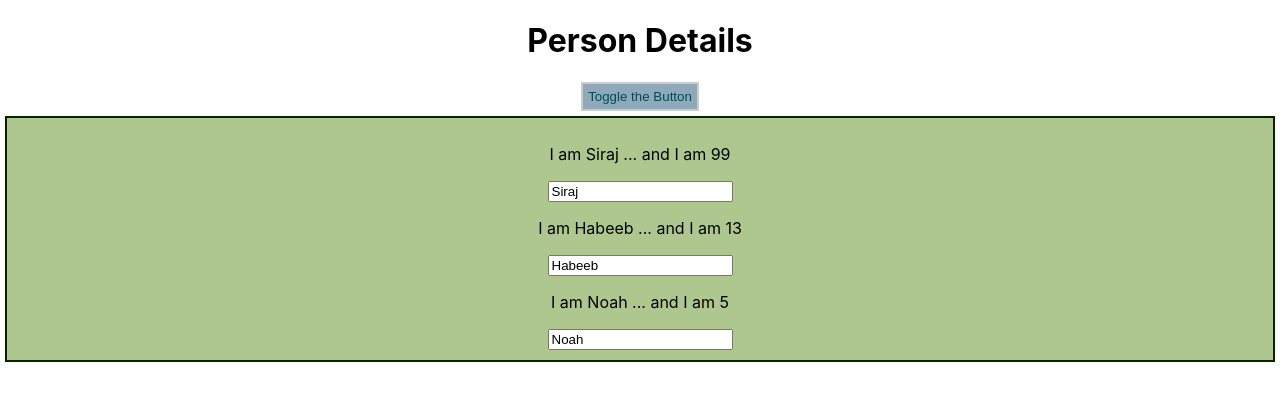
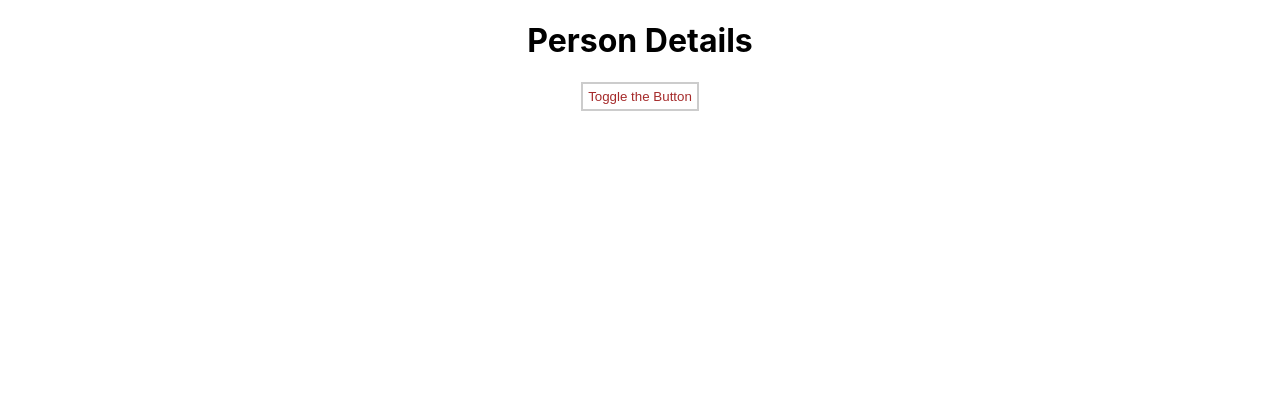
Before and after one commit to sirajrkhan/reaction, a React (Create React App) app: page / in a window 1280 px wide. Shown: the top 400 px of the page. Built offline with nearby package versions, Linux system fonts and the light colour scheme.

Commit message:
converted to person based comps -- added lifestyle hooks

```diff
--- a/src/components/Cockpit/Cockpit.js
+++ b/src/components/Cockpit/Cockpit.js
@@ -1,7 +1,12 @@
-import React from 'react'
+/* eslint-disable react-hooks/rules-of-hooks */
+import React, { useEffect } from 'react'
 import cockpitCSS from './Cockpit.module.css'
 
 const cockpit = (props) => {
+useEffect( () => {
+    console.log('Cockpit -- useEffect - only on toggle')
+},[props.personVisible]);
+
     let btnClass = [cockpitCSS.btn01];
     if (props.personVisible) {
         btnClass.push(cockpitCSS.btn02)
--- a/src/components/Persons/Person/Person.js
+++ b/src/components/Persons/Person/Person.js
@@ -1,13 +1,16 @@
-import React from 'react'
+import React, { Component } from 'react'
 
-const person = (props) => {
-    return (
-        <div className={props.styled}>
-            <p onClick={props.click}>I am {props.name} ... and I am {props.age}</p>
-            <p>{props.children}</p>
-            <input type="text" onChange={props.changed} value={props.name} />
-        </div>
-    )
+class Person extends Component {
+    render(){
+        console.log('well.. this seems to be Person Comp...')
+        return (
+            <div className={this.props.styled}>
+                <p onClick={this.props.click}>Name is... {this.props.name} ... and I am {this.props.age}</p>
+                <p>{this.props.children}</p>
+                <input type="text" onChange={this.props.changed} value={this.props.name} />
+            </div>
+        )
+    }
 }
 
-export default person
+export default Person
--- a/src/components/Persons/Persons.js
+++ b/src/components/Persons/Persons.js
@@ -1,18 +1,19 @@
-import React from 'react'
+import React, { Component } from 'react'
 import Person from './Person/Person'
 
-const person = (props) => {
-    return (
-        props.persons.map((person,index) =>
-             <Person
+class Persons extends Component {
+    render() {
+        console.log('hello from Persons Comp...')
+         return this.props.persons.map((person, index) =>
+            <Person
                 name={person.name}
                 age={person.age}
                 key={person.id}
-                click={() => props.clicked(index)}
-                changed={(event) => props.changed(event,person.id)}
+                click={() => this.props.clicked(index)}
+                changed={(event) => this.props.changed(event, person.id)}
             />
-            )
-    )
+        )
+    }
 }
 
-export default person;
+export default Persons;
--- a/src/containers/App.js
+++ b/src/containers/App.js
@@ -4,13 +4,32 @@ import Cockpit from '../components/Cockpit/Cockpit'
 import './App.css'
 
 class App extends Component {
+
+  constructor(props){
+    super(props);
+    console.log('App.js -- constructor');
+  }
+
   state = {
     persons: [
       { id: 'sdf32', name: 'Siraj', age: 99 },
       { id: 'adfd3', name: 'Habeeb', age: 13 },
       { id: 'fdas7', name: 'Noah', age: 5 },
     ],
-    showPersons: true,
+    showPersons: false,
+  }
+
+  static getDerivedStateFromProps(props,state){
+    console.log('getDerivedStateFromProps', props)
+    return state;
+  }
+
+  UNSAFE_componentWillMount(){
+    console.log('componentWillMount')
+  }
+
+  componentDidMount(){
+    console.log('componentDidMount')
   }
 
   nameChangedHandler = (event, id) => {
@@ -40,6 +59,7 @@ class App extends Component {
   }
 
   render() {
+    console.log('App.js - Render starts')
     let persons_flag = null;
     const cockpit = {
       buttonText: "Toggle the Button"
```
